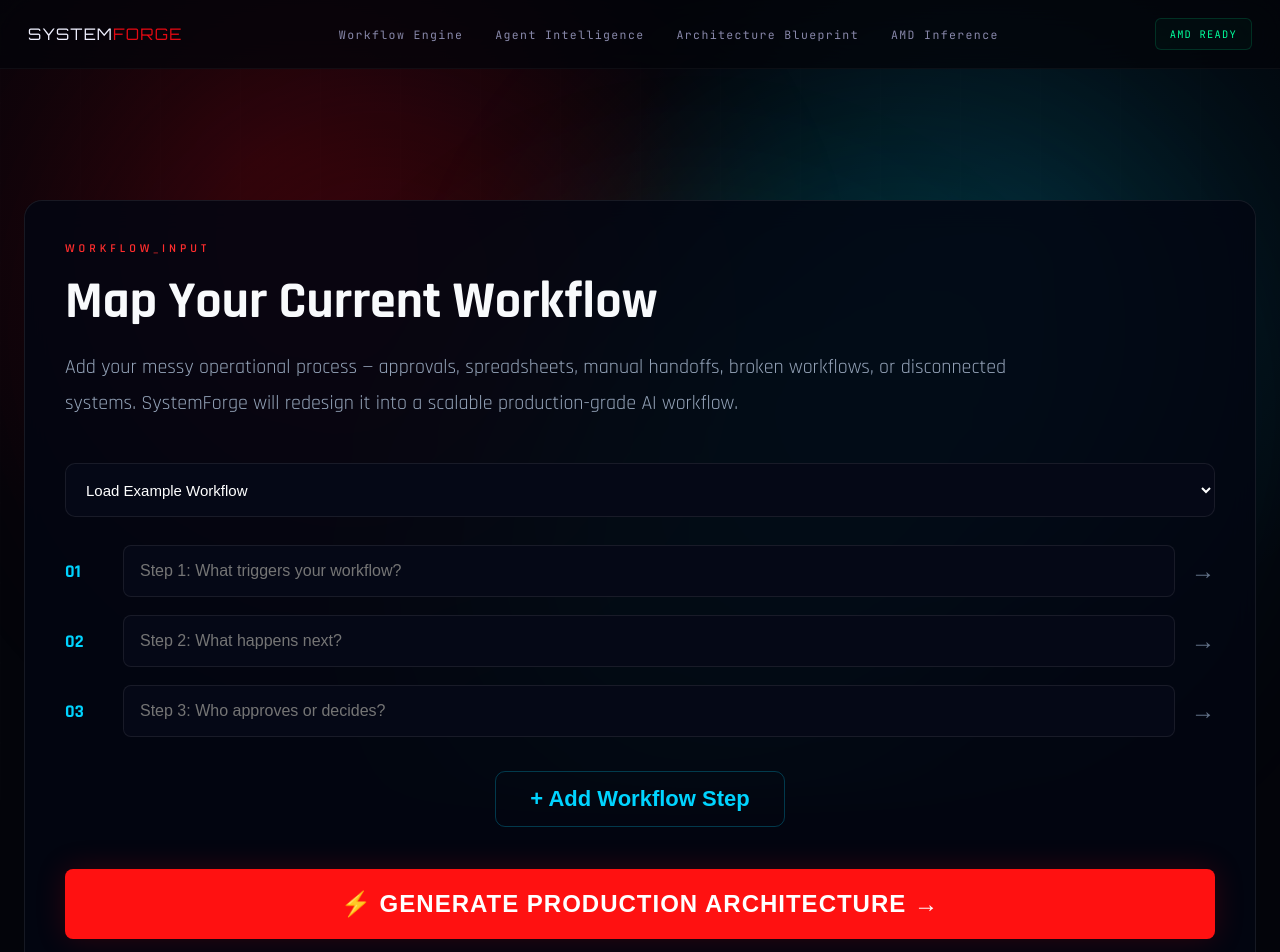
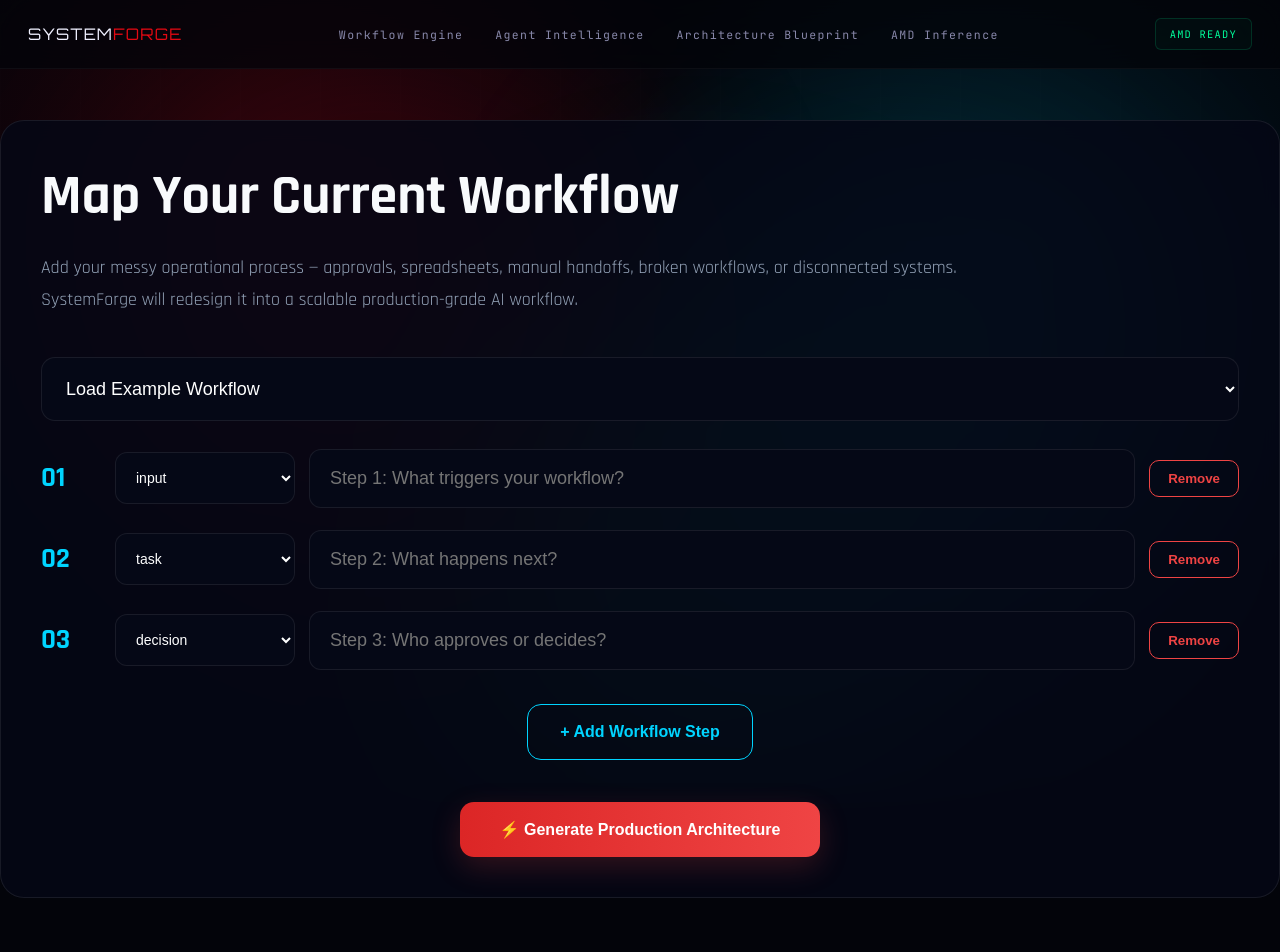
Before and after one commit to jacobjerryarackal/systemforge-ai, a Next.js app in the folder frontend/: page / in a window 1280 px wide. Shown: the top 952 px of the page. Built offline with nearby package versions, Linux system fonts and the light colour scheme.

Commit message:
feat: implement workflow builder component with dynamic step management and example loading

```diff
--- a/frontend/app/page.tsx
+++ b/frontend/app/page.tsx
@@ -25,19 +25,7 @@ export default function HomePage() {
   const [systemData, setSystemData] =
     useState<SystemForgeResponse | null>(null);
 
-  const [selectedWorkflow, setSelectedWorkflow] =
-    useState(null);
 
-  // dropdown workflow selection
-  const handleWorkflowSelect = (workflowId: string) => {
-    const found = EXAMPLE_WORKFLOWS.find(
-      (workflow) => workflow.id === workflowId
-    );
-
-    if (found) {
-      setSelectedWorkflow(found);
-    }
-  };
 
   // generate LLM redesign
   const handleGenerate = async (
@@ -45,14 +33,14 @@ export default function HomePage() {
   ) => {
     try {
       setLoading(true);
-
+      console.log("Sending steps:", workflowSteps);
       const result =
         await generateWorkflowRedesign(
           workflowSteps
         );
-
+      console.log("API Result:", result);
       setSystemData(result);
-
+      console.log("Received result:", result);
       setTimeout(() => {
         document
           .getElementById('results')
@@ -115,17 +103,17 @@ export default function HomePage() {
         <WorkflowBuilder
           onGenerate={handleGenerate}
           isRunning={loading}
-          onWorkflowSelect={handleWorkflowSelect}
         />
       </section>
 
-      {/* always show selected dropdown workflow correctly */}
-      <BeforeAfterWorkflow
-        data={selectedWorkflow}
-      />
 
-      {systemData && selectedWorkflow && (
+
+      {systemData && (
         <section id="results">
+          <BeforeAfterWorkflow
+            data={systemData.workflowTransformation}
+          />
+
           <WorkflowComparison
             data={systemData}
           />
--- a/frontend/components/workflow/BeforeAfterWorkflow.tsx
+++ b/frontend/components/workflow/BeforeAfterWorkflow.tsx
@@ -2,12 +2,11 @@
 
 import React from 'react';
 import { motion } from 'framer-motion';
-import type { ExampleWorkflow } from './WorkflowTypes';
 import FlowchartNode from './FlowchartNode';
-import { EXAMPLE_WORKFLOWS } from '../../lib/exampleWorkflows';
+import type { WorkflowTransformation } from '../../lib/types';
 
 interface BeforeAfterWorkflowProps {
-    data: ExampleWorkflow;
+    data: WorkflowTransformation;
 }
 
 function detectNodeType(step: string) {
@@ -129,21 +128,9 @@ export default function BeforeAfterWorkflow({
     data,
 }: BeforeAfterWorkflowProps) {
 
-    const workflow = data?.id
-        ? EXAMPLE_WORKFLOWS.find(
-            (flow) => flow.id === data.id
-        )
-        : null;
-
-    if (!data || !workflow) {
+    if (!data) {
         return null;
     }
-
-    const cleanedAfterSteps = data.before.map(
-        (_, index) =>
-            data.after[index] ||
-            'New automation layer introduced'
-    );
 
     return (
         <section
@@ -246,9 +233,9 @@ export default function BeforeAfterWorkflow({
 
                         {data.before.map((step, index) => (
                             <FlowchartNode
-                                key={step.id}
-                                title={step.label}
-                                type={mapWorkflowTypeToFlowchartType(step.type)}
+                                key={index}
+                                title={step}
+                                type={detectNodeType(step)}
                                 isLast={index === data.before.length - 1}
                             />
                         ))}
@@ -298,9 +285,9 @@ export default function BeforeAfterWorkflow({
 
                         {data.after.map((step, index) => (
                             <FlowchartNode
-                                key={step.id}
-                                title={step.label}
-                                type={mapWorkflowTypeToFlowchartType(step.type)}
+                                key={index}
+                                title={step}
+                                type={detectNodeType(step)}
                                 isLast={index === data.after.length - 1}
                             />
                         ))}
--- a/frontend/components/workflow/WorkflowBuilder.tsx
+++ b/frontend/components/workflow/WorkflowBuilder.tsx
@@ -1,194 +1,207 @@
-// components/workflow/WorkflowBuilder.tsx
-
 'use client';
 
 import React, { useState } from 'react';
 import { EXAMPLE_WORKFLOWS } from '../../lib/exampleWorkflows';
+import { WorkflowNodeType, WorkflowStep } from './WorkflowTypes';
 
-interface Props {
+interface WorkflowBuilderProps {
     onGenerate: (workflowSteps: string[]) => void;
     isRunning: boolean;
-    onWorkflowSelect: (workflowId: string) => void;
 }
+
+const STEP_TYPES: WorkflowNodeType[] = [
+    'input',
+    'task',
+    'decision',
+    'automation',
+    'approval',
+    'output',
+    'api',
+    'queue',
+    'llm',
+    'human_review',
+    'notification',
+];
+
+const DEFAULT_STEPS: WorkflowStep[] = [
+    {
+        id: '1',
+        type: 'input',
+        label: '',
+    },
+    {
+        id: '2',
+        type: 'task',
+        label: '',
+    },
+    {
+        id: '3',
+        type: 'decision',
+        label: '',
+    },
+];
 
 export default function WorkflowBuilder({
     onGenerate,
     isRunning,
-    onWorkflowSelect,
-}: Props) {
-    /*
-      IMPORTANT FLOW:
+}: WorkflowBuilderProps) {
+    const [selectedExample, setSelectedExample] = useState('');
+    const [workflowSteps, setWorkflowSteps] =
+        useState<WorkflowStep[]>(DEFAULT_STEPS);
 
-      - DO NOT preload insurance claims automatically
-      - Start with user-editable workflow inputs
-      - User can type their own workflow
-      - OR user can load from example workflow dropdown later
-      - Generate only on button click
-    */
+    const placeholders = [
+        'Step 1: What triggers your workflow?',
+        'Step 2: What happens next?',
+        'Step 3: Who approves or decides?',
+    ];
 
-    const [steps, setSteps] = useState([
-        '',
-        '',
-        '',
-    ]);
+    const handleExampleChange = (
+        e: React.ChangeEvent<HTMLSelectElement>
+    ) => {
+        const workflowId = e.target.value;
+        setSelectedExample(workflowId);
 
-    const [selectedExample, setSelectedExample] =
-        useState('');
+        if (!workflowId) {
+            setWorkflowSteps(DEFAULT_STEPS);
+            return;
+        }
 
-    const handleStepChange = (
-        index: number,
+        const selectedWorkflow = EXAMPLE_WORKFLOWS.find(
+            (workflow) => workflow.id === workflowId
+        );
+
+        if (selectedWorkflow) {
+            setWorkflowSteps(
+                selectedWorkflow.before.map((step) => ({
+                    id: step.id,
+                    type: step.type,
+                    label: step.label,
+                }))
+            );
+        }
+    };
+
+    const clearExampleWorkflow = () => {
+        setSelectedExample('');
+        setWorkflowSteps(DEFAULT_STEPS);
+    };
+
+    const updateStepLabel = (
+        id: string,
         value: string
     ) => {
-        const updated = [...steps];
-        updated[index] = value;
-        setSteps(updated);
+        setWorkflowSteps((prev) =>
+            prev.map((step) =>
+                step.id === id
+                    ? {
+                        ...step,
+                        label: value,
+                    }
+                    : step
+            )
+        );
     };
 
-    const handleAddStep = () => {
-        setSteps([...steps, '']);
+    const updateStepType = (
+        id: string,
+        type: WorkflowNodeType
+    ) => {
+        setWorkflowSteps((prev) =>
+            prev.map((step) =>
+                step.id === id
+                    ? {
+                        ...step,
+                        type,
+                    }
+                    : step
+            )
+        );
     };
 
-    const handleRemoveStep = (index: number) => {
-        const updated = [...steps];
-        updated.splice(index, 1);
-        setSteps(updated);
+    const addWorkflowStep = () => {
+        setWorkflowSteps((prev) => [
+            ...prev,
+            {
+                id: Date.now().toString(),
+                type: 'task',
+                label: '',
+            },
+        ]);
+    };
+
+    const removeStep = (id: string) => {
+        if (workflowSteps.length <= 1) return;
+
+        setWorkflowSteps((prev) =>
+            prev.filter((step) => step.id !== id)
+        );
     };
 
     const handleGenerate = () => {
-        const cleanedSteps = steps
-            .map((step) => step.trim())
+        const cleanedSteps = workflowSteps
+            .map((step) => step.label.trim())
             .filter(Boolean);
 
-        if (!cleanedSteps.length) {
+        if (cleanedSteps.length === 0) {
             alert('Please add at least one workflow step');
             return;
-        }
-
-        /*
-          Only if user selected example workflow,
-          we update selected workflow.
-
-          If user created custom workflow,
-          LLM should redesign THAT workflow.
-        */
-
-        if (selectedExample) {
-            onWorkflowSelect(selectedExample);
         }
 
         onGenerate(cleanedSteps);
     };
 
-    const handleLoadExample = (
-        workflowId: string
-    ) => {
-        setSelectedExample(workflowId);
-
-        const selected =
-            EXAMPLE_WORKFLOWS.find(
-                (workflow) => workflow.id === workflowId
-            );
-
-        if (!selected) return;
-
-        setSteps(
-            selected.before.map(
-                (step) => step.label
-            )
-        );
-    };
-
     return (
         <section
             style={{
-                maxWidth: '1300px',
+                maxWidth: '1400px',
                 margin: '0 auto',
-                padding: '80px 24px',
-                position: 'relative',
-                zIndex: 10,
+                padding: '40px',
+                border: '1px solid rgba(255,255,255,0.08)',
+                borderRadius: '24px',
+                background: 'rgba(5, 8, 22, 0.85)',
+                backdropFilter: 'blur(10px)',
             }}
         >
-            {/* MAIN CARD */}
             <div
                 style={{
-                    border:
-                        '1px solid rgba(255,255,255,0.08)',
-                    borderRadius: '18px',
-                    padding: '40px',
-                    background:
-                        'rgba(3, 6, 18, 0.85)',
-                    backdropFilter: 'blur(14px)',
-                }}
-            >
-                {/* TOP LABEL */}
-                <div
-                    style={{
-                        color: '#ff2d2d',
-                        fontSize: '12px',
-                        letterSpacing: '4px',
-                        textTransform: 'uppercase',
-                        marginBottom: '18px',
-                        fontWeight: 600,
-                    }}
-                >
-                    WORKFLOW_INPUT
-                </div>
-
-                {/* TITLE */}
-                <h2
-                    style={{
-                        fontSize: '52px',
-                        lineHeight: 1.1,
+                    fontSize: '56px',
+                    fontWeight: 800,
+                    marginBottom: '20px',
                     color: '#f8fafc',
-                        margin: 0,
-                        marginBottom: '18px',
-                        fontWeight: 800,
                 }}
             >
                 Map Your Current Workflow
-                </h2>
+            </div>
 
-                {/* SUBTEXT */}
             <p
                 style={{
+                    fontSize: '18px',
+                    lineHeight: 1.8,
                     color: '#94a3b8',
-                        fontSize: '20px',
-                        lineHeight: 1.8,
+                    marginBottom: '40px',
                     maxWidth: '1000px',
-                        marginBottom: '42px',
                 }}
             >
-                    Add your messy operational process —
-                    approvals, spreadsheets, manual
-                    handoffs, broken workflows, or
-                    disconnected systems. SystemForge
-                    will redesign it into a scalable
-                    production-grade AI workflow.
+                Add your messy operational process — approvals,
+                spreadsheets, manual handoffs, broken workflows,
+                or disconnected systems. SystemForge will redesign
+                it into a scalable production-grade AI workflow.
             </p>
 
-                {/* OPTIONAL EXAMPLE LOADER */}
-                <div
-                    style={{
-                        marginBottom: '28px',
-                    }}
-                >
+            {/* Example Workflow Dropdown */}
+            <div style={{ marginBottom: '28px' }}>
                 <select
                     value={selectedExample}
-                        onChange={(e) =>
-                            handleLoadExample(
-                                e.target.value
-                            )
-                        }
+                    onChange={handleExampleChange}
                     style={{
                         width: '100%',
-                            height: '54px',
+                        padding: '20px',
+                        borderRadius: '14px',
                         background: '#050816',
+                        color: '#fff',
                         border:
                             '1px solid rgba(255,255,255,0.08)',
-                            borderRadius: '10px',
-                            color: '#fff',
-                            padding: '0 16px',
-                            fontSize: '15px',
+                        fontSize: '18px',
                         outline: 'none',
                     }}
                 >
@@ -196,160 +209,192 @@ export default function WorkflowBuilder({
                         Load Example Workflow
                     </option>
 
-                        {EXAMPLE_WORKFLOWS.map(
-                            (workflow) => (
+                    {EXAMPLE_WORKFLOWS.map((workflow) => (
                         <option
                             key={workflow.id}
                             value={workflow.id}
                         >
-                                    {workflow.title} —{' '}
-                                    {workflow.industry}
+                            {workflow.title} — {workflow.industry}
                         </option>
-                            )
+                    ))}
+                </select>
+
+                {selectedExample && (
+                    <button
+                        onClick={clearExampleWorkflow}
+                        style={{
+                            marginTop: '14px',
+                            background: 'transparent',
+                            border: '1px solid #ef4444',
+                            color: '#ef4444',
+                            padding: '10px 18px',
+                            borderRadius: '10px',
+                            cursor: 'pointer',
+                            fontWeight: 600,
+                        }}
+                    >
+                        Clear Example Workflow
+                    </button>
                 )}
-                    </select>
             </div>
 
-                {/* WORKFLOW STEPS */}
+            {/* Workflow Steps */}
             <div
                 style={{
                     display: 'flex',
                     flexDirection: 'column',
-                        gap: '18px',
+                    gap: '22px',
                 }}
             >
-                    {steps.map((step, index) => (
+                {workflowSteps.map((step, index) => (
                     <div
-                            key={index}
+                        key={step.id}
                         style={{
                             display: 'flex',
+                            gap: '14px',
                             alignItems: 'center',
-                                gap: '16px',
                         }}
                     >
-                            {/* STEP NUMBER */}
+                        {/* Step Number */}
                         <div
                             style={{
-                                    width: '42px',
-                                    minWidth: '42px',
+                                minWidth: '60px',
+                                fontSize: '28px',
+                                fontWeight: 700,
                                 color: '#00d4ff',
-                                    fontWeight: 700,
-                                    fontSize: '18px',
                             }}
                         >
-                                {String(index + 1).padStart(
-                                    2,
-                                    '0'
-                                )}
+                            {String(index + 1).padStart(2, '0')}
                         </div>
 
-                            {/* INPUT */}
+                        {/* Step Type */}
+                        <select
+                            value={step.type}
+                            onChange={(e) =>
+                                updateStepType(
+                                    step.id,
+                                    e.target.value as WorkflowNodeType
+                                )
+                            }
+                            style={{
+                                width: '180px',
+                                padding: '16px',
+                                borderRadius: '12px',
+                                background: '#050816',
+                                color: '#fff',
+                                border:
+                                    '1px solid rgba(255,255,255,0.08)',
+                                fontSize: '14px',
+                            }}
+                        >
+                            {STEP_TYPES.map((type) => (
+                                <option
+                                    key={type}
+                                    value={type}
+                                >
+                                    {type.replace('_', ' ')}
+                                </option>
+                            ))}
+                        </select>
+
+                        {/* Step Input */}
                         <input
-                                value={step}
+                            type="text"
+                            value={step.label}
                             onChange={(e) =>
-                                    handleStepChange(
-                                        index,
+                                updateStepLabel(
+                                    step.id,
                                     e.target.value
                                 )
                             }
                             placeholder={
-                                    index === 0
-                                        ? 'Step 1: What triggers your workflow?'
-                                        : index === 1
-                                            ? 'Step 2: What happens next?'
-                                            : index === 2
-                                                ? 'Step 3: Who approves or decides?'
-                                                : `Step ${index + 1}: Add workflow step`
+                                placeholders[index] ||
+                                `Step ${index + 1}`
                             }
                             style={{
                                 flex: 1,
-                                    height: '52px',
+                                padding: '18px 20px',
+                                borderRadius: '12px',
                                 background: '#050816',
+                                color: '#fff',
                                 border:
                                     '1px solid rgba(255,255,255,0.08)',
-                                    borderRadius: '8px',
-                                    padding: '0 16px',
-                                    color: '#ffffff',
-                                    fontSize: '16px',
+                                fontSize: '18px',
                                 outline: 'none',
                             }}
                         />
 
-                            {/* REMOVE */}
+                        {/* Remove */}
                         <button
-                                onClick={() =>
-                                    handleRemoveStep(index)
-                                }
+                            onClick={() => removeStep(step.id)}
                             style={{
                                 background: 'transparent',
-                                    border: 'none',
-                                    color: '#64748b',
-                                    fontSize: '24px',
+                                border: '1px solid #ef4444',
+                                color: '#ef4444',
+                                padding: '10px 18px',
+                                borderRadius: '10px',
                                 cursor: 'pointer',
+                                fontWeight: 700,
                             }}
                         >
-                                →
+                            Remove
                         </button>
                     </div>
                 ))}
             </div>
 
-                {/* ADD STEP */}
+            {/* Add Step */}
             <div
                 style={{
                     display: 'flex',
                     justifyContent: 'center',
                     marginTop: '34px',
-                        marginBottom: '42px',
                 }}
             >
                 <button
-                        onClick={handleAddStep}
+                    onClick={addWorkflowStep}
                     style={{
                         background: 'transparent',
-                            border:
-                                '1px solid rgba(0,212,255,0.25)',
-                            borderRadius: '10px',
-                            padding: '14px 34px',
+                        border: '1px solid #00d4ff',
                         color: '#00d4ff',
-                            fontSize: '22px',
-                            fontWeight: 600,
+                        padding: '18px 32px',
+                        borderRadius: '14px',
                         cursor: 'pointer',
+                        fontWeight: 700,
+                        fontSize: '16px',
                     }}
                 >
                     + Add Workflow Step
                 </button>
             </div>
 
-                {/* GENERATE BUTTON */}
+            {/* Generate Button */}
             <button
                 onClick={handleGenerate}
                 disabled={isRunning}
                 style={{
-                        width: '100%',
-                        height: '70px',
+                    background:
+                        'linear-gradient(90deg, #dc2626, #ef4444)',
+                    color: '#fff',
                     border: 'none',
-                        borderRadius: '8px',
-                        background:
-                            isRunning
-                                ? '#334155'
-                                : '#ff1111',
-                        color: '#fff',
-                        fontSize: '24px',
-                        fontWeight: 800,
-                        letterSpacing: '1px',
-                        cursor: isRunning
-                            ? 'not-allowed'
-                            : 'pointer',
+                    padding: '18px 32px',
+                    borderRadius: '14px',
+                    fontSize: '16px',
+                    fontWeight: 700,
+                    cursor: 'pointer',
+                    width: 'fit-content',
+                    minWidth: '360px',
+                    margin: '42px auto 0',
+                    display: 'block',
                     boxShadow:
-                            '0 0 30px rgba(255,0,0,0.18)',
+                        '0 10px 30px rgba(239,68,68,0.20)',
+                    opacity: isRunning ? 0.7 : 1,
                 }}
             >
                 {isRunning
-                        ? 'GENERATING...'
-                        : '⚡ GENERATE PRODUCTION ARCHITECTURE →'}
+                    ? 'Generating...'
+                    : '⚡ Generate Production Architecture'}
             </button>
-            </div>
         </section>
     );
 }
```
Lines whose indentation alone changed are shown as unchanged.
